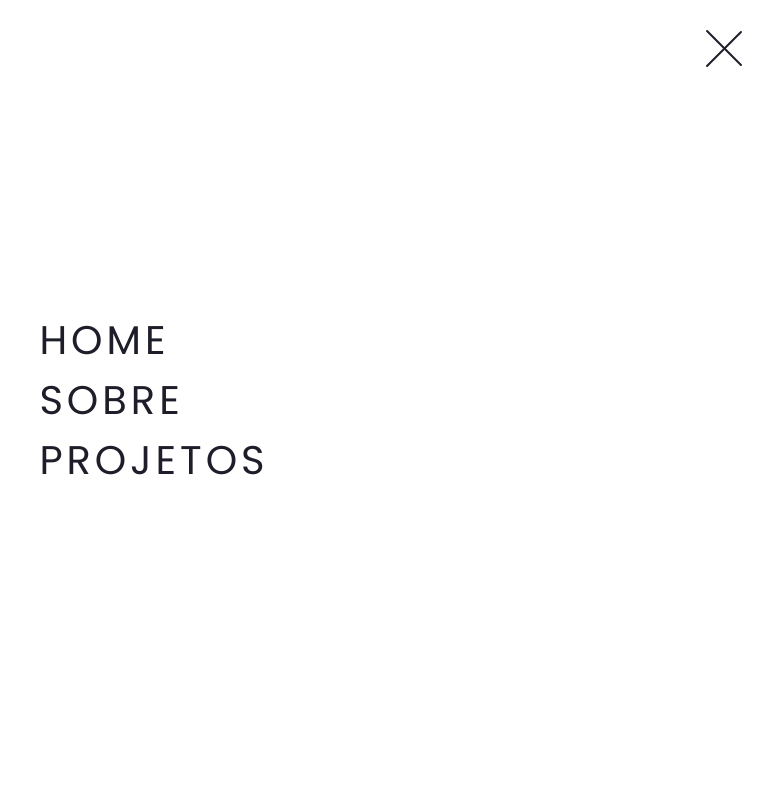
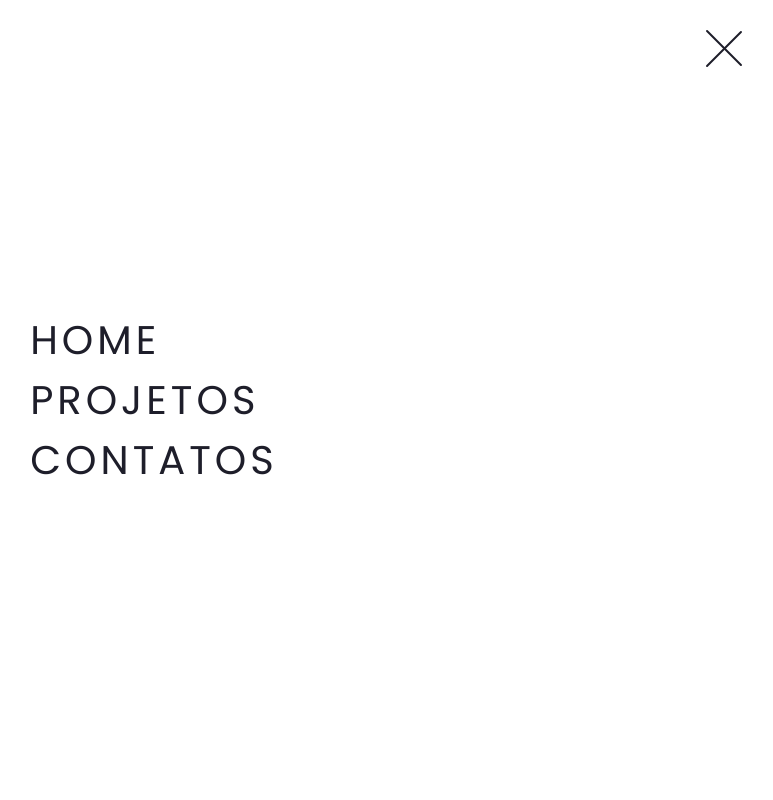
Before and after one commit to Tayna-Silva-Macedo/myportfolio, a React (Create React App) app: page /contacts in a window 1280 px wide. Both pictures are taken after a click on the label 1230 px from the left and 50 px from the top of the page. Shown: the top 800 px of the page, without its empty margins (506-1279 px from the left). Built offline with nearby package versions, Linux system fonts and the light colour scheme.

Commit message:
adicionando rotas

```diff
--- a/package.json
+++ b/package.json
@@ -8,6 +8,7 @@
     "@testing-library/user-event": "^13.5.0",
     "react": "^18.2.0",
     "react-dom": "^18.2.0",
+    "react-router-dom": "^5.3.3",
     "react-scripts": "5.0.1",
     "web-vitals": "^2.1.4"
   },
--- a/src/App.js
+++ b/src/App.js
@@ -1,13 +1,20 @@
 import Header from './components/Header';
-import Main from './components/Main';
+import Projects from './pages/Projects';
+import Home from './pages/Home';
+import Contacts from './pages/Contacts';
 import Footer from './components/Footer';
+import { Switch, Route } from 'react-router-dom';
 import './App.css';
 
 function App() {
   return (
     <div>
       <Header />
-      <Main />
+      <Switch>
+        <Route exact path="/" component={ Home }/>
+        <Route path="/projects" component={ Projects }/>
+        <Route path="/contacts" component={ Contacts }/>
+      </Switch>
       <Footer />
     </div>
   );
--- a/src/components/Footer.js
+++ b/src/components/Footer.js
@@ -3,7 +3,7 @@ import React from "react";
 function Footer() {
   return (
     <footer className="footer">
-      Feito por Tayná Silva Macêdo
+      Feito com amor por Tayná Silva Macêdo
     </footer>
   )
 }
--- a/src/components/Header.js
+++ b/src/components/Header.js
@@ -1,12 +1,28 @@
-import React from 'react';
+import React, { useState } from 'react';
+import { Link } from 'react-router-dom';
 
 function Header() {
+  const [checkbox, setCheckbox] = useState(false);
+
+  const closeMenu = () => {
+    if (!checkbox) {
+      setCheckbox(true);
+    } else {
+      setCheckbox(false);
+    }
+  };
+
   return (
     <header className='header-container'>
       <div className='header'>
         <div className='checkbox-container'>
           <div className='checkbox-wrapper'>
-            <input type='checkbox' id='toogle' />
+            <input
+              type='checkbox'
+              id='toogle'
+              checked={checkbox}
+              onChange={closeMenu}
+            />
             <label className='checkbox' htmlFor='toogle'>
               <div className='trace'></div>
               <div className='trace'></div>
@@ -16,13 +32,19 @@ function Header() {
             <nav className='menu-items'>
               <ul>
                 <li>
-                  <a href='#'>Home</a>
+                  <Link to='/' onClick={closeMenu}>
+                    Home
+                  </Link>
                 </li>
                 <li>
-                  <a href='#'>Sobre</a>
+                  <Link to='/projects' onClick={closeMenu}>
+                    Projetos
+                  </Link>
                 </li>
                 <li>
-                  <a href='#'>Projetos</a>
+                  <Link to='/contacts' onClick={closeMenu}>
+                    Contatos
+                  </Link>
                 </li>
               </ul>
             </nav>
@@ -32,8 +54,20 @@ function Header() {
       <h1>Tayná Silva Macêdo</h1>
       <h2>Estudante de desenvolvimento web</h2>
       <div className='social-media'>
-        <a href='https://www.linkedin.com/in/tayna-macedo/' target="_blank" rel="noreferrer">Linkedin</a>
-        <a href='https://github.com/Tayna-Silva-Macedo' target="_blank" rel="noreferrer">GitHub</a>
+        <a
+          href='https://www.linkedin.com/in/tayna-macedo/'
+          target='_blank'
+          rel='noreferrer'
+        >
+          Linkedin
+        </a>
+        <a
+          href='https://github.com/Tayna-Silva-Macedo'
+          target='_blank'
+          rel='noreferrer'
+        >
+          GitHub
+        </a>
       </div>
     </header>
   );
--- a/src/index.js
+++ b/src/index.js
@@ -1,10 +1,13 @@
 import React from 'react';
 import ReactDOM from 'react-dom/client';
+import { BrowserRouter } from 'react-router-dom';
 import App from './App';
 
 const root = ReactDOM.createRoot(document.getElementById('root'));
 root.render(
-  <React.StrictMode>
-    <App />
-  </React.StrictMode>
+  <BrowserRouter>
+    <React.StrictMode>
+      <App />
+    </React.StrictMode>
+  </BrowserRouter>
 );
--- /dev/null
+++ b/src/pages/Contacts.js
@@ -0,0 +1,9 @@
+import React from "react";
+
+function Contacts() {
+  return (
+    <div>Contatos</div>
+  )
+}
+
+export default Contacts;
--- /dev/null
+++ b/src/pages/Home.js
@@ -0,0 +1,9 @@
+import React from "react";
+
+function Home() {
+  return (
+    <div>Home</div>
+  )
+}
+
+export default Home;
--- a/src/components/Main.js
+++ b/src/pages/Projects.js
@@ -1,6 +1,6 @@
 import React from 'react';
 
-function Main() {
+function Projects() {
   return (
     <main className='projects-container'>
       <div className='card-container'>
@@ -55,4 +55,4 @@ function Main() {
   );
 }
 
-export default Main;
+export default Projects;
```
Also changed, not shown: 1 other file (tests, documents, lock files or other folders).
